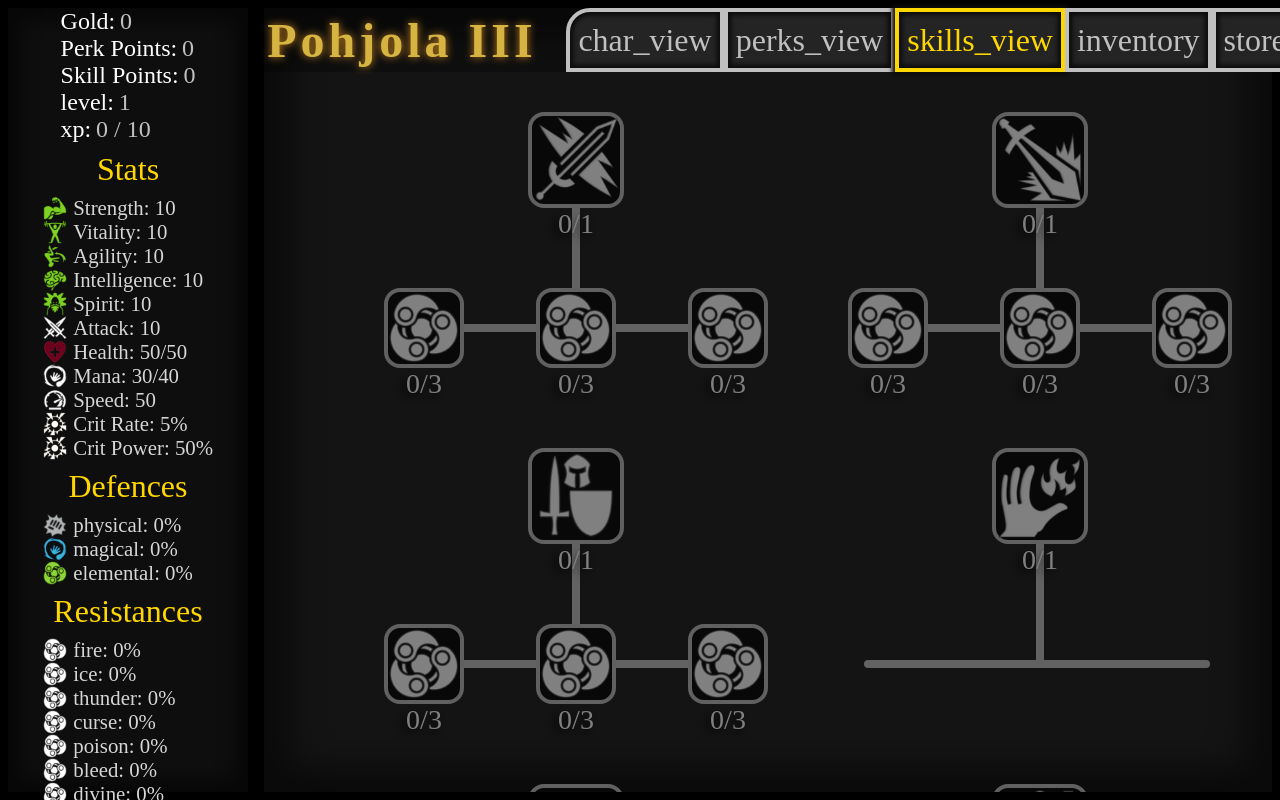
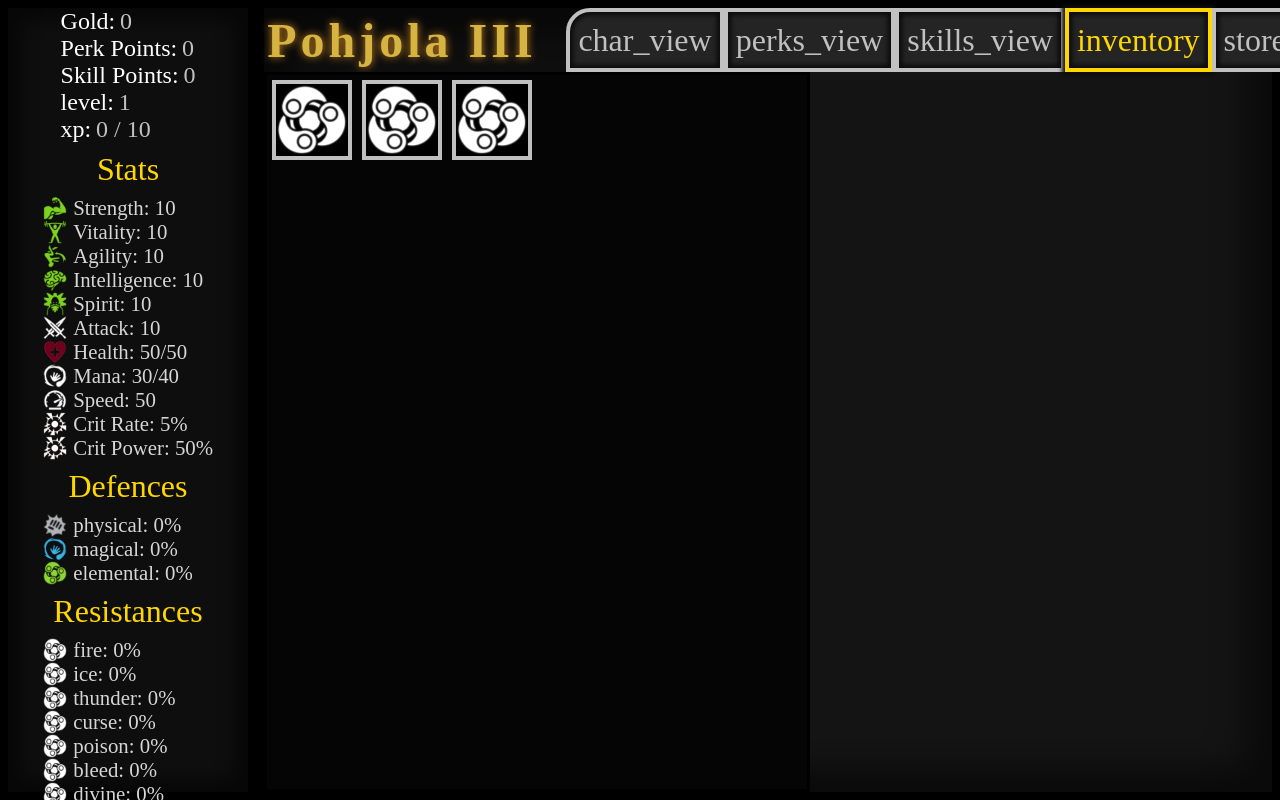
Before and after one commit to WelehoBRUDER/Pohjola-III, a plain HTML site: page index.html in a window 1280 px wide. Drawn offline with Linux system fonts and the light colour scheme; a web font is replaced by a local one.

Commit message:
working on inventory

```diff
--- a/index.html
+++ b/index.html
@@ -133,6 +133,7 @@
 
 <!-- Lobby -->
 <script src="script/compiled/lobby/side.js"></script>
+<script src="script/compiled/lobby/inventory.js"></script>
 <script src="script/compiled/lobby/stages.js"></script>
 <script src="script/compiled/lobby/lobby.js"></script>
 
--- a/script/ability/abilities.ts
+++ b/script/ability/abilities.ts
@@ -4,7 +4,7 @@ const abilities: any = {
     icon: "gfx/abilities/pointy-sword.png",
     type: "attack",
     damageType: "physical",
-    power: 0.5,
+    power: 1,
     cooldown: 0,
   },
   physical_attack: {
@@ -49,7 +49,7 @@ const abilities: any = {
     cooldown: 6,
     penetration: 0,
     onCooldown: 0,
-    power: 1,
+    power: 1.5,
   },
   disorienting_blow: {
     id: "disorienting_blow",
@@ -59,7 +59,7 @@ const abilities: any = {
     effectsToEnemy: [effects.dazed],
     cooldown: 10,
     onCooldown: 0,
-    power: 0.6,
+    power: 0.75,
   },
   flame: {
     id: "flame",
--- a/script/character/player.ts
+++ b/script/character/player.ts
@@ -58,6 +58,7 @@ class Player extends Character {
     this.equipment = char.equipment ?? defaultEquipment;
     this.abilities_total = char.abilities_total ?? [];
     this.gold = char.gold ?? 0;
+    this.inventory = char.inventory ?? [];
     this.perk_points = char.perk_points ?? 0;
     this.skill_points = char.skill_points ?? 0;
     this.level = char.level ?? 1;
@@ -252,6 +253,7 @@ const player = new Player({
   abilities: [],
   critRate: 3,
   critPower: 50,
+  inventory: [new Weapon({ ...items.broken_sword }), new Weapon({ ...items.broken_sword }), new Weapon({ ...items.broken_sword })],
   abilities_total: [],
   traits: [],
   statuses: [],
--- a/script/compiled/ability/abilities.js
+++ b/script/compiled/ability/abilities.js
@@ -5,7 +5,7 @@ const abilities = {
         icon: "gfx/abilities/pointy-sword.png",
         type: "attack",
         damageType: "physical",
-        power: 0.5,
+        power: 1,
         cooldown: 0,
     },
     physical_attack: {
@@ -50,7 +50,7 @@ const abilities = {
         cooldown: 6,
         penetration: 0,
         onCooldown: 0,
-        power: 1,
+        power: 1.5,
     },
     disorienting_blow: {
         id: "disorienting_blow",
@@ -60,7 +60,7 @@ const abilities = {
         effectsToEnemy: [effects.dazed],
         cooldown: 10,
         onCooldown: 0,
-        power: 0.6,
+        power: 0.75,
     },
     flame: {
         id: "flame",
--- a/script/compiled/character/player.js
+++ b/script/compiled/character/player.js
@@ -27,6 +27,7 @@ class Player extends Character {
         this.equipment = char.equipment ?? defaultEquipment;
         this.abilities_total = char.abilities_total ?? [];
         this.gold = char.gold ?? 0;
+        this.inventory = char.inventory ?? [];
         this.perk_points = char.perk_points ?? 0;
         this.skill_points = char.skill_points ?? 0;
         this.level = char.level ?? 1;
@@ -215,6 +216,7 @@ const player = new Player({
     abilities: [],
     critRate: 3,
     critPower: 50,
+    inventory: [new Weapon({ ...items.broken_sword }), new Weapon({ ...items.broken_sword }), new Weapon({ ...items.broken_sword })],
     abilities_total: [],
     traits: [],
     statuses: [],
--- /dev/null
+++ b/script/compiled/lobby/inventory.js
@@ -0,0 +1,35 @@
+"use strict";
+function createInventory() {
+    lobbyContent.innerHTML = "";
+    const inventoryContainer = document.createElement("div");
+    inventoryContainer.classList.add("inventory-container");
+    const inventory = player.inventory;
+    const inventoryGrid = document.createElement("div");
+    inventoryContainer.append(inventoryGrid);
+    inventoryGrid.classList.add("inventory-flex");
+    inventory.forEach((item, index) => {
+        const slot = document.createElement("div");
+        slot.classList.add("inventory-slot");
+        slot.setAttribute("data-index", index.toString());
+        slot.setAttribute("data-item", item.id);
+        const image = document.createElement("img");
+        image.src = item.icon ?? icons.placeholder;
+        slot.append(image);
+        //tooltip(slot, item.tooltip());
+        //slot.addEventListener("click", () => useItem(null, i));
+        inventoryGrid.append(slot);
+    });
+    window.onresize = () => {
+        resizeInventoryContainer();
+    };
+    function resizeInventoryContainer() {
+        let width = lobbyContent.offsetWidth - 400;
+        const slotSize = 90;
+        const slotsPerRow = Math.floor(width / slotSize) > 2 ? Math.floor(width / slotSize) : 2;
+        inventoryContainer.style.width = slotSize * slotsPerRow + "px";
+        inventoryGrid.style.width = slotSize * slotsPerRow + "px";
+    }
+    lobbyContent.append(inventoryContainer);
+    resizeInventoryContainer();
+}
+//# sourceMappingURL=inventory.js.map
--- a/script/compiled/lobby/lobby.js
+++ b/script/compiled/lobby/lobby.js
@@ -20,7 +20,7 @@ const lobbyButtons = [
     },
 ];
 const lobby = {
-    current_view: "skills_view",
+    current_view: "inventory",
 };
 function createLobby() {
     lobbyHeaderButtons.innerHTML = "";
@@ -41,6 +41,9 @@ function createLobby() {
     else if (lobby.current_view === "skills_view") {
         createSkills();
     }
+    else if (lobby.current_view === "inventory") {
+        createInventory();
+    }
     else if (lobby.current_view === "stages") {
         createFloors();
     }
--- /dev/null
+++ b/script/lobby/inventory.ts
@@ -0,0 +1,33 @@
+function createInventory() {
+  lobbyContent.innerHTML = "";
+  const inventoryContainer = document.createElement("div");
+  inventoryContainer.classList.add("inventory-container");
+  const inventory: any = player.inventory;
+  const inventoryGrid = document.createElement("div");
+  inventoryContainer.append(inventoryGrid);
+  inventoryGrid.classList.add("inventory-flex");
+  inventory.forEach((item: any, index: number) => {
+    const slot = document.createElement("div");
+    slot.classList.add("inventory-slot");
+    slot.setAttribute("data-index", index.toString());
+    slot.setAttribute("data-item", item.id);
+    const image = document.createElement("img");
+    image.src = item.icon ?? icons.placeholder;
+    slot.append(image);
+    //tooltip(slot, item.tooltip());
+    //slot.addEventListener("click", () => useItem(null, i));
+    inventoryGrid.append(slot);
+  });
+  window.onresize = () => {
+    resizeInventoryContainer();
+  };
+  function resizeInventoryContainer() {
+    let width = lobbyContent.offsetWidth - 400;
+    const slotSize = 90;
+    const slotsPerRow = Math.floor(width / slotSize) > 2 ? Math.floor(width / slotSize) : 2;
+    inventoryContainer.style.width = slotSize * slotsPerRow + "px";
+    inventoryGrid.style.width = slotSize * slotsPerRow + "px";
+  }
+  lobbyContent.append(inventoryContainer);
+  resizeInventoryContainer();
+}
--- a/script/lobby/lobby.ts
+++ b/script/lobby/lobby.ts
@@ -20,7 +20,7 @@ const lobbyButtons = [
 ];
 
 const lobby = {
-  current_view: "skills_view",
+  current_view: "inventory",
 };
 
 function createLobby() {
@@ -40,6 +40,8 @@ function createLobby() {
     createPerks();
   } else if (lobby.current_view === "skills_view") {
     createSkills();
+  } else if (lobby.current_view === "inventory") {
+    createInventory();
   } else if (lobby.current_view === "stages") {
     createFloors();
   }
--- a/style/lobby.scss
+++ b/style/lobby.scss
@@ -322,3 +322,56 @@
     width: 100%;
   }
 }
+
+.inventory-container {
+  position: absolute;
+  width: calc(100% - 400px - 0.4rem);
+  height: calc(100% - 0.4rem);
+  border: 0.2rem solid black;
+  background: rgb(5, 5, 5);
+  overflow: hidden;
+  overflow-y: auto;
+  padding: 0;
+  margin: 0;
+
+  scrollbar-width: 0;
+
+  &::-webkit-scrollbar {
+    display: none;
+  }
+}
+
+.inventory-flex {
+  position: relative;
+  width: 100%;
+  display: flex;
+  flex-wrap: wrap;
+  grid-gap: 0;
+  margin: 0;
+  padding: 0;
+  left: 0;
+
+  .inventory-slot {
+    position: relative;
+    left: 0;
+    top: 0;
+    width: 80px;
+    height: 80px;
+    margin: 5px;
+    background: black;
+    border: 0.25rem solid silver;
+    box-sizing: border-box;
+    padding: 0;
+    padding: 0;
+
+    &:hover {
+      filter: brightness(1.5);
+      background: rgb(15, 15, 15);
+    }
+
+    img {
+      width: 100%;
+      height: 100%;
+    }
+  }
+}
```
Also changed, not shown: style/compiled/lobby.css, 5 other files.
